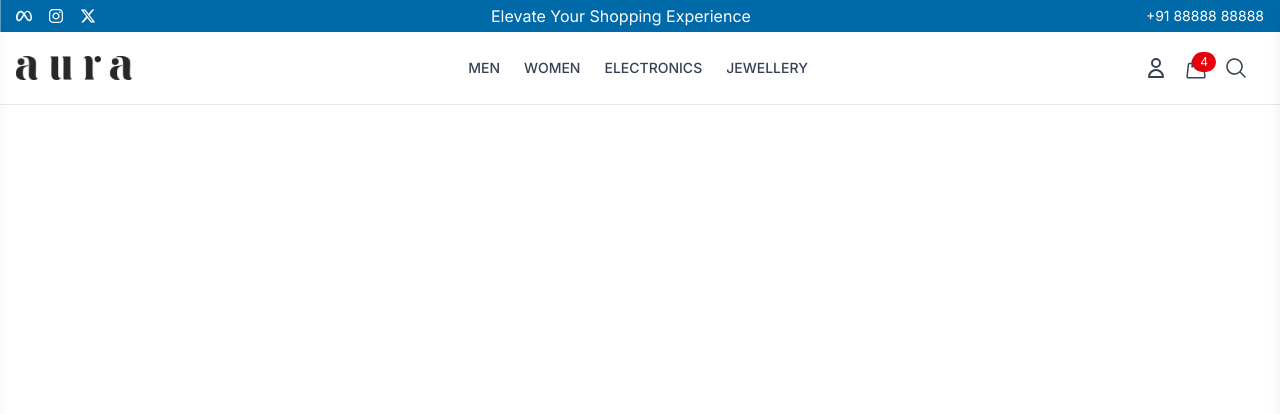
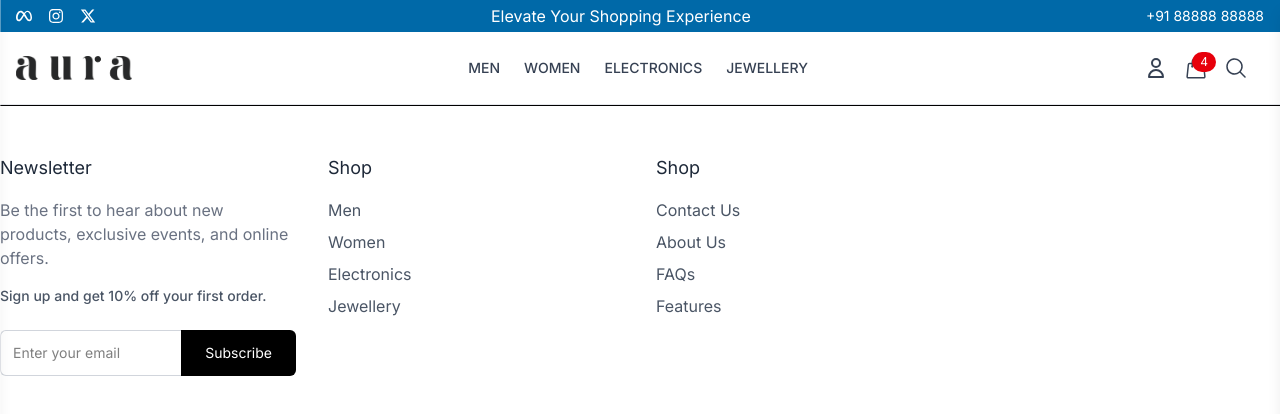
Before and after one commit to kshitijMandave/E_Com, a React (Vite) app in the folder frontend/: page / in a window 1280 px wide. Shown: the top 414 px of the page. Built offline with nearby package versions, Linux system fonts and the light colour scheme.

Commit message:
Added Footer Component

```diff
--- /dev/null
+++ b/frontend/src/Components/Common/Footer.jsx
@@ -0,0 +1,94 @@
+import React from "react";
+import { Link } from "react-router-dom";
+
+function Footer() {
+  return (
+    <footer className="border-t py-12">
+      <div className="container mx-auto grid grid-cols-1 md:grid-cols-4 gap-8 px-4 lg:px-0">
+        <div>
+          <h3 className="text-lg text-gray-800 mb-4">Newsletter</h3>
+          <p className="text-gray-500 mb-4">
+            Be the first to hear about new products, exclusive events, and
+            online offers.
+          </p>
+          <p className="font-medium text-sm text-gray-600 mb-6">
+            Sign up and get 10% off your first order.
+          </p>
+
+          {/* Newsletter form */}
+          <form className="flex">
+            <input
+              type="email"
+              placeholder="Enter your email"
+              className="p-3 w-full text-sm border-t border-l border-b border-gray-300 rounded-l-md
+                     focus:outline-none focus:ring-2 focus:ring-gray-500 transition-all"
+              required
+            />
+            <button
+              type="submit"
+              className="bg-black text-white px-6 py-3 text-sm rounded-r-md hover:bg-gray-800 transition-all cursor-pointer"
+            >
+              Subscribe
+            </button>
+          </form>
+        </div>
+
+        {/*Shop links */}
+        <div>
+          <h3 className="text-lg text-gray-800 mb-4">Shop</h3>
+          <ul className="space-y-2 text-gray-600">
+            <li>
+              <Link to="#" className="hover:text-gray-500 transition-colors">
+                Men
+              </Link>
+            </li>
+            <li>
+              <Link to="#" className="hover:text-gray-500 transition-colors">
+                Women
+              </Link>
+            </li>
+            <li>
+              <Link to="#" className="hover:text-gray-500 transition-colors">
+                Electronics
+              </Link>
+            </li>
+            <li>
+              <Link to="#" className="hover:text-gray-500 transition-colors">
+                Jewellery
+              </Link>
+            </li>
+          </ul>
+        </div>
+        {/*Support links */}
+        <div>
+          <h3 className="text-lg text-gray-800 mb-4">Shop</h3>
+          <ul className="space-y-2 text-gray-600">
+            <li>
+              <Link to="#" className="hover:text-gray-500 transition-colors">
+                Contact Us
+              </Link>
+            </li>
+            <li>
+              <Link to="#" className="hover:text-gray-500 transition-colors">
+                About Us
+              </Link>
+            </li>
+            <li>
+              <Link to="#" className="hover:text-gray-500 transition-colors">
+                FAQs
+              </Link>
+            </li>
+            <li>
+              <Link to="#" className="hover:text-gray-500 transition-colors">
+                Features
+              </Link>
+            </li>
+          </ul>
+        </div>
+        {/* Follow Us */}
+      </div>
+    </footer>
+  );
+}
+
+export default Footer;
--- a/frontend/src/Components/Layout/UsreLayout.jsx
+++ b/frontend/src/Components/Layout/UsreLayout.jsx
@@ -1,5 +1,6 @@
 import React from "react";
 import Header from "../Common/Header";
+import Footer from "../Common/Footer";
 
 function UsreLayout() {
   return (
@@ -8,6 +9,7 @@
       <Header />
       {/*Main Content*/}
       {/*Footer*/}
+      <Footer />
     </div>
   );
 }
```
